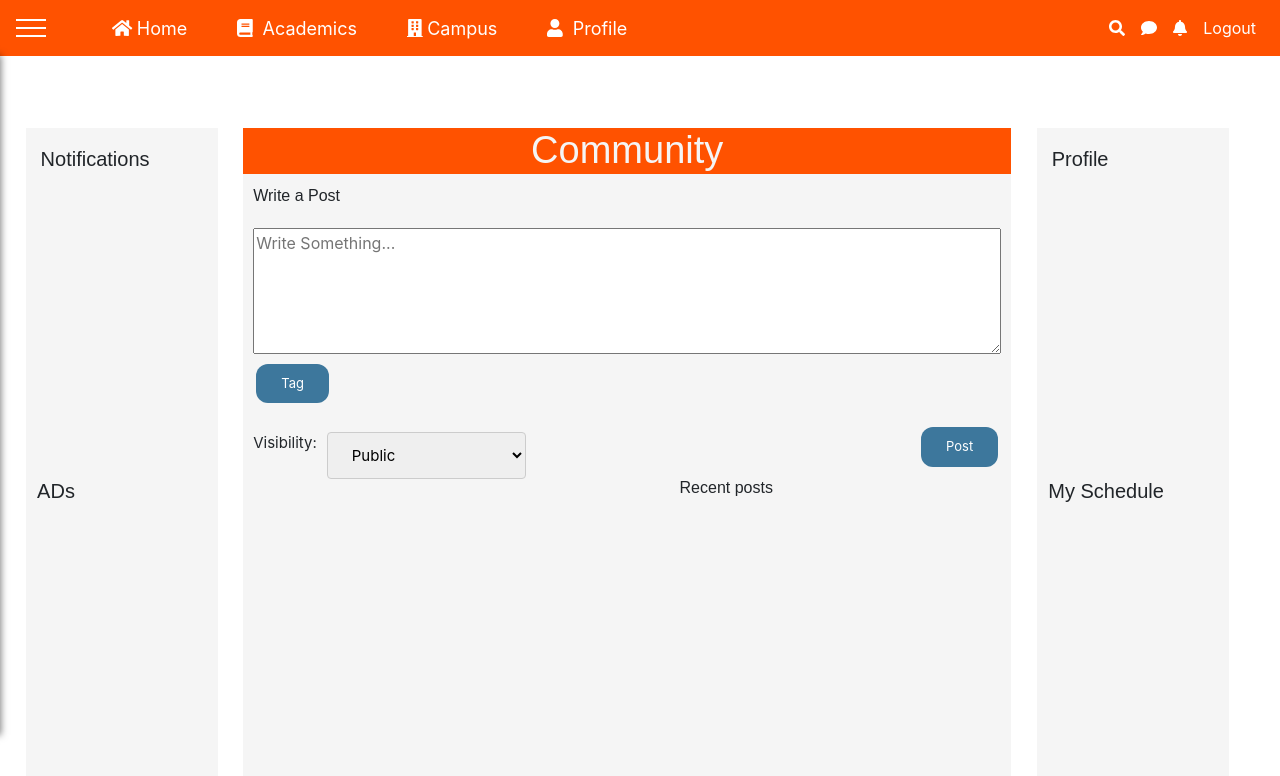
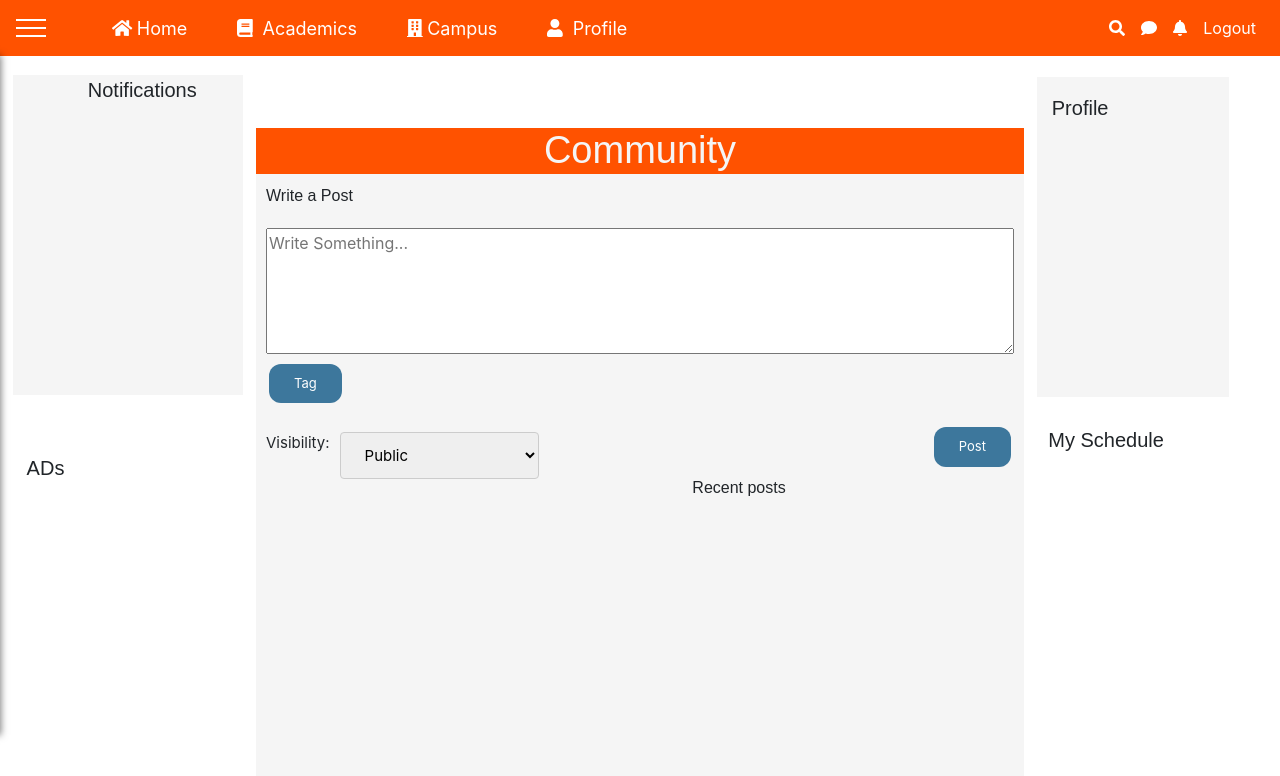
Before and after one commit to Global-ERP-System/GERP-Frontend-Final, a React (Create React App) app: page /Community in a window 1280 px wide. Shown: the top 776 px of the page. Built offline with nearby package versions, Linux system fonts and the light colour scheme.

Commit message:
updated homepage

```diff
--- a/src/components/Student/Community/Community.css
+++ b/src/components/Student/Community/Community.css
@@ -9,11 +9,23 @@
 /*-------------------left side box---------------*/
 
 #SideNavBar{
-    margin:2%;
-    margin-top: 0px;
+    margin-right:1%;
+    margin-left: 1%;
+    margin-top: -4%;
     margin-bottom:0px ;
+    height: 100px;
 }
 
+#notify
+{
+    margin-top: -20px;
+    margin-left: 60px;
+}
+
+#notify-points
+{
+    list-style-type: none;
+}
 
 /* ------------------Center Box -------------------- */
 #Contentbox
--- a/src/components/Student/Community/Community.js
+++ b/src/components/Student/Community/Community.js
@@ -30,11 +30,25 @@ class Community extends Component {
     render() {
         return (
             <div id="main">
-                <div id="SideNavBar">
-                        <div className='container notif' style={{marginTop:'0px'}}>
-                            <h5>Notifications</h5>
+                <div id="SideNavBar" style={{width:'18%'}}>
+                        <div className='container notif' style={{marginTop:'-2px'}}>
+                            <h5 id='notify'>Notifications</h5>
+
+
+                            <ul id="notify-points" style={{marginLeft:'-84%',marginTop:'25px'}}>
+                                <marquee direction='up' scrollamount='4'>
+                                <li>Attendance updated for Sem 1</li><br></br>
+                                <li>Attendance updated for Sem 1</li><br></br>
+                                <li>Attendance updated for Sem 1</li><br></br>
+                                <li>Attendance updated for Sem 1</li><br></br>
+                                <li>Attendance updated for Sem 1</li><br></br>
+                                </marquee>
+                            </ul>
+
+
                         </div>
-                        <div className='conatiner ads'>
+                        <br></br>
+                        <div className='conatiner ads' style={{}}>
                             <h5>ADs</h5>
                         </div>
                 </div>
```
